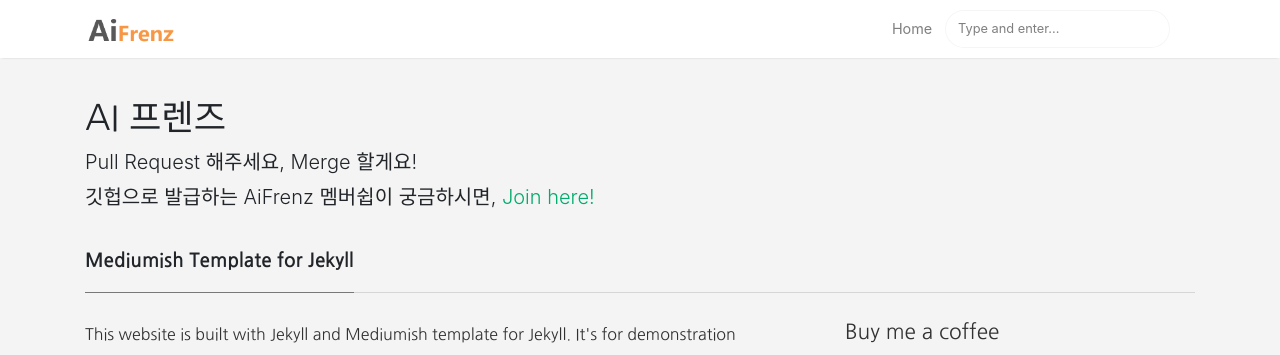
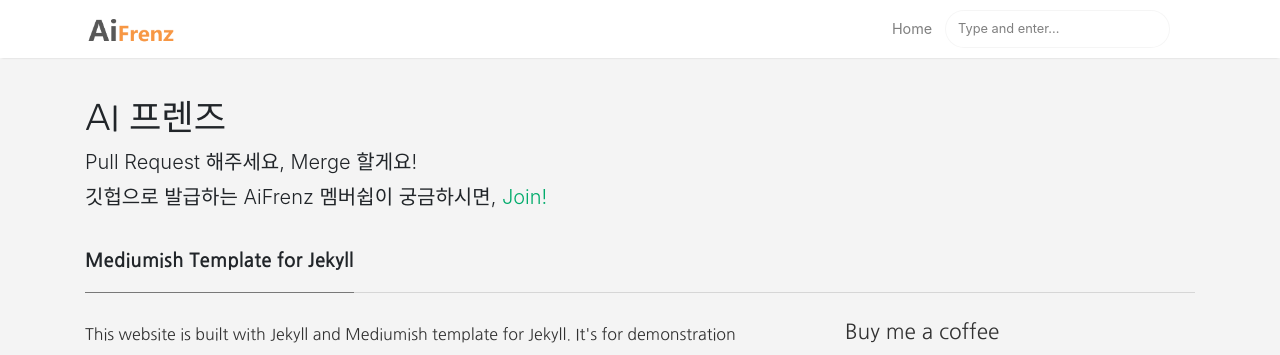
Before and after one commit to aifrenz/aifrenz.github.io, a Jekyll site: the page built from _pages/about.md, in a window 1280 px wide and 900 px high. Shown: the top 355 px of the window. Built offline with Jekyll 4.4.1, drawn with Linux system fonts in a browser that asks for light colours; comment, search, counter and statistics services are not loaded.

Commit message:
Update default.html

```diff
--- a/_layouts/default.html
+++ b/_layouts/default.html
@@ -122,7 +122,7 @@ ga('send', 'pageview');
     <p class="lead">
          {{ site.description }} <br>
 	 깃헙으로 발급하는 AiFrenz 멤버쉽이 궁금하시면,
-	 <a class="navbar-brand" href="https://github.com/aifrenz/membership/">Join here!</a>
+	 <a class="navbar-brand" href="https://github.com/aifrenz/membership/">Join!</a>
     </p>
 </div>
 
```
